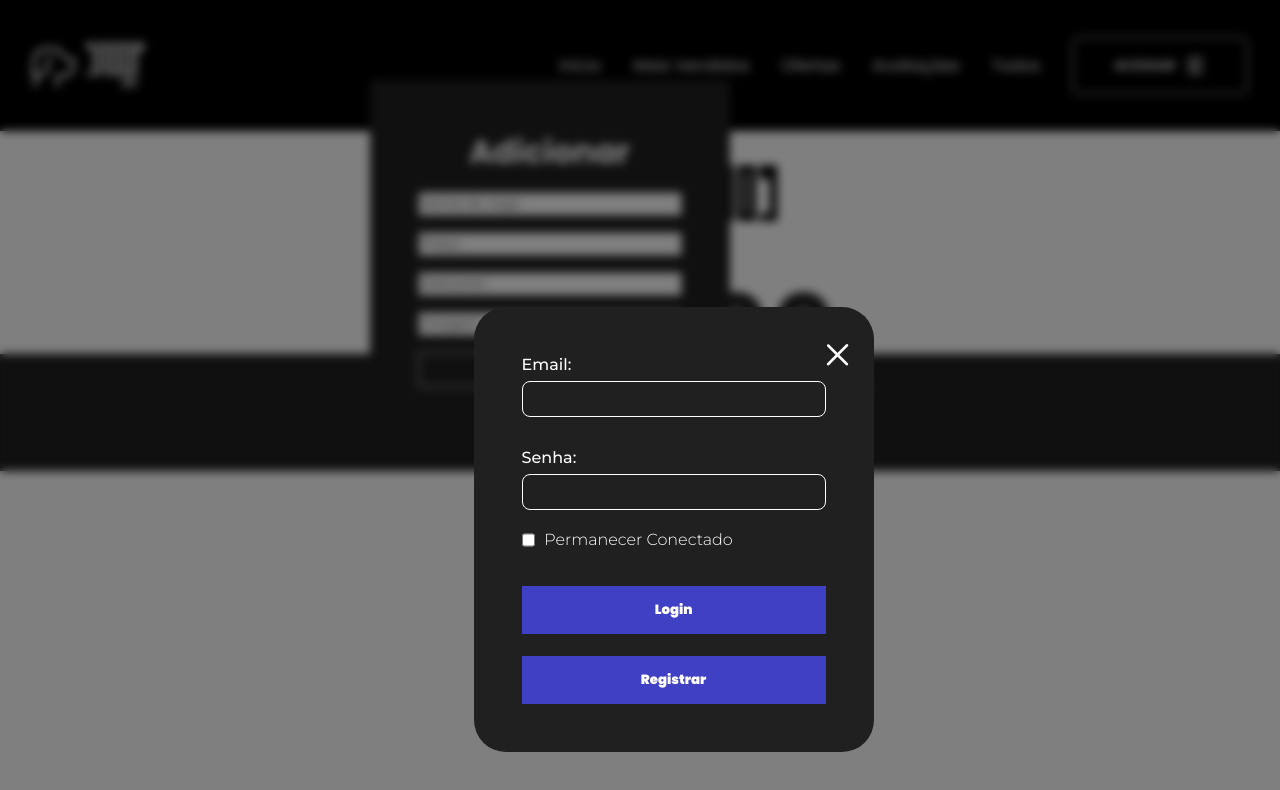
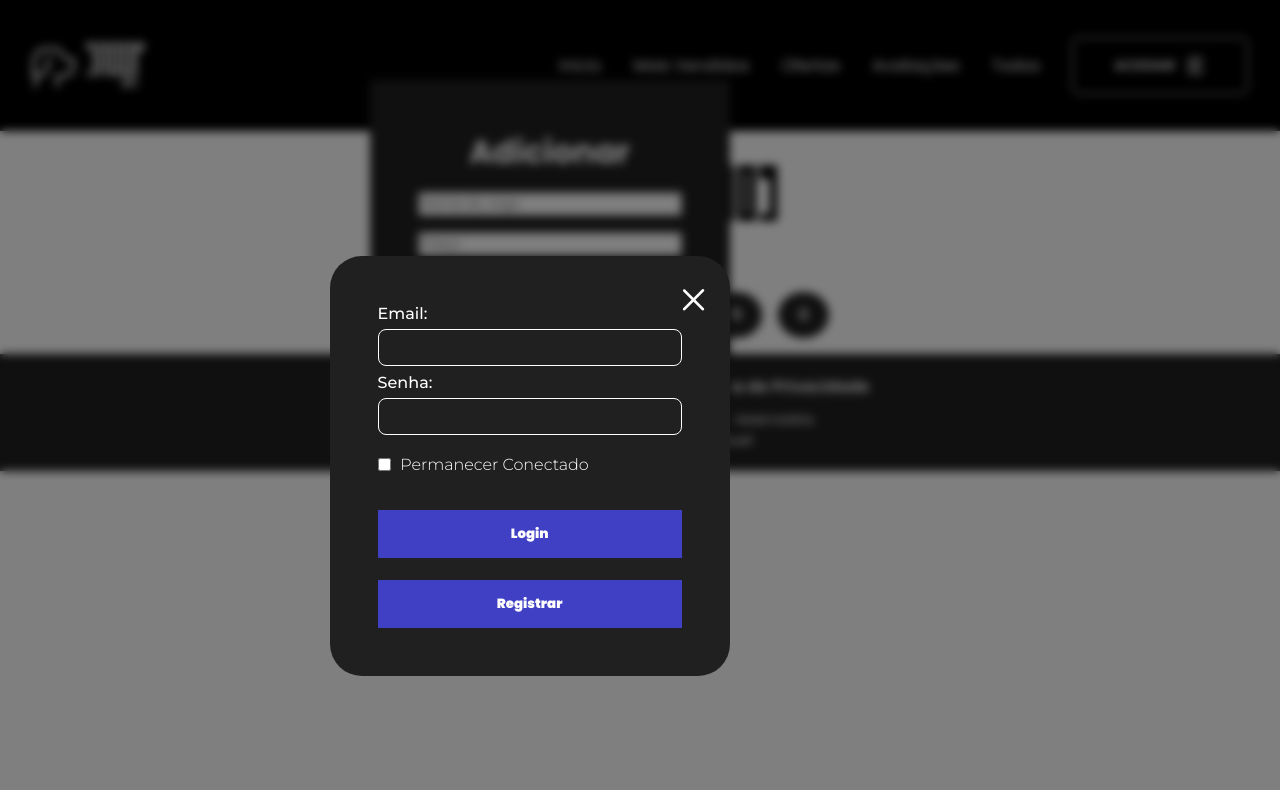
Before and after one commit to IesusEmanuel/testRoutes, a React (Vite) app: page /todos in a window 1280 px wide. Both pictures are taken after a click on the button "ACESSAR". Shown: the top 790 px of the page. Built offline with nearby package versions, Linux system fonts and the light colour scheme.

Commit message:
Pequenas alterações - form

```diff
--- a/src/App.css
+++ b/src/App.css
@@ -129,7 +129,7 @@
     background: white;
   }
 }.close {
-  top: 30px;
+  top: 20px;
   right: 20px;
 }.allowedConnected {
   display: flex;
--- a/src/App.jsx
+++ b/src/App.jsx
@@ -41,11 +41,10 @@ export default function App() {
       </header>
 
       <div className="blur-background"></div>
-      <div class="gone loginScreen flex-column">
+      <form class="gone loginScreen flex-column">
         <i onClick={ hideModal } class="pointer absolute close white size-2 uil uil-multiply"></i>
         <label className="mont-500 white" for="email">Email: </label>
         <input type="email"></input>
-        <br></br>
         <label className="mont-500 white" for="senha">Senha: </label>
         <input type="password"></input>
         <div className="allowedConnected">
@@ -54,7 +53,7 @@ export default function App() {
         </div>
         <button className="transition pointer send">Login</button>
         <button className="transition pointer send">Registrar</button>
-      </div>
+      </form>
 
       <Routes>
         <Route path="/" element={<Home />} />
```
